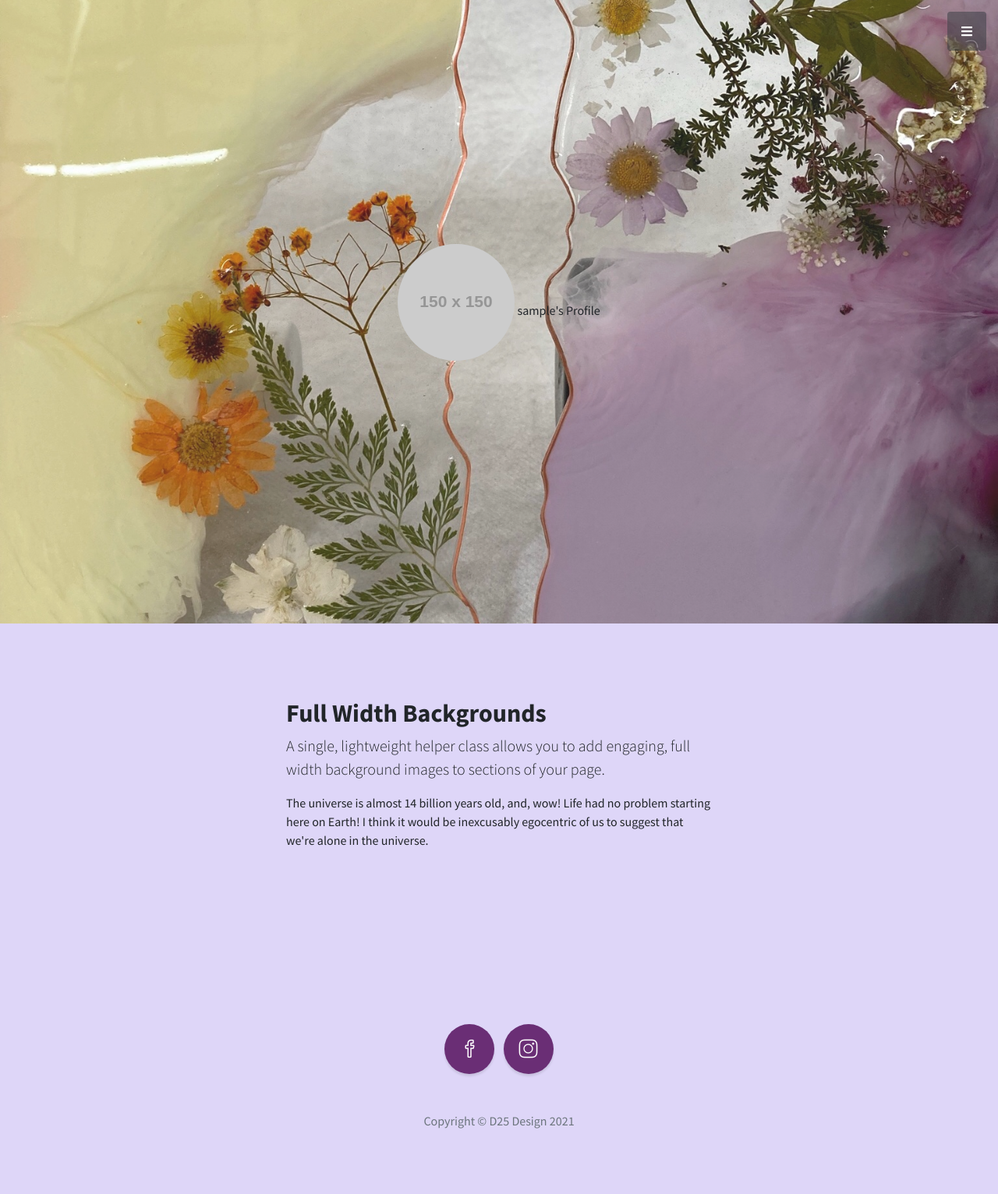
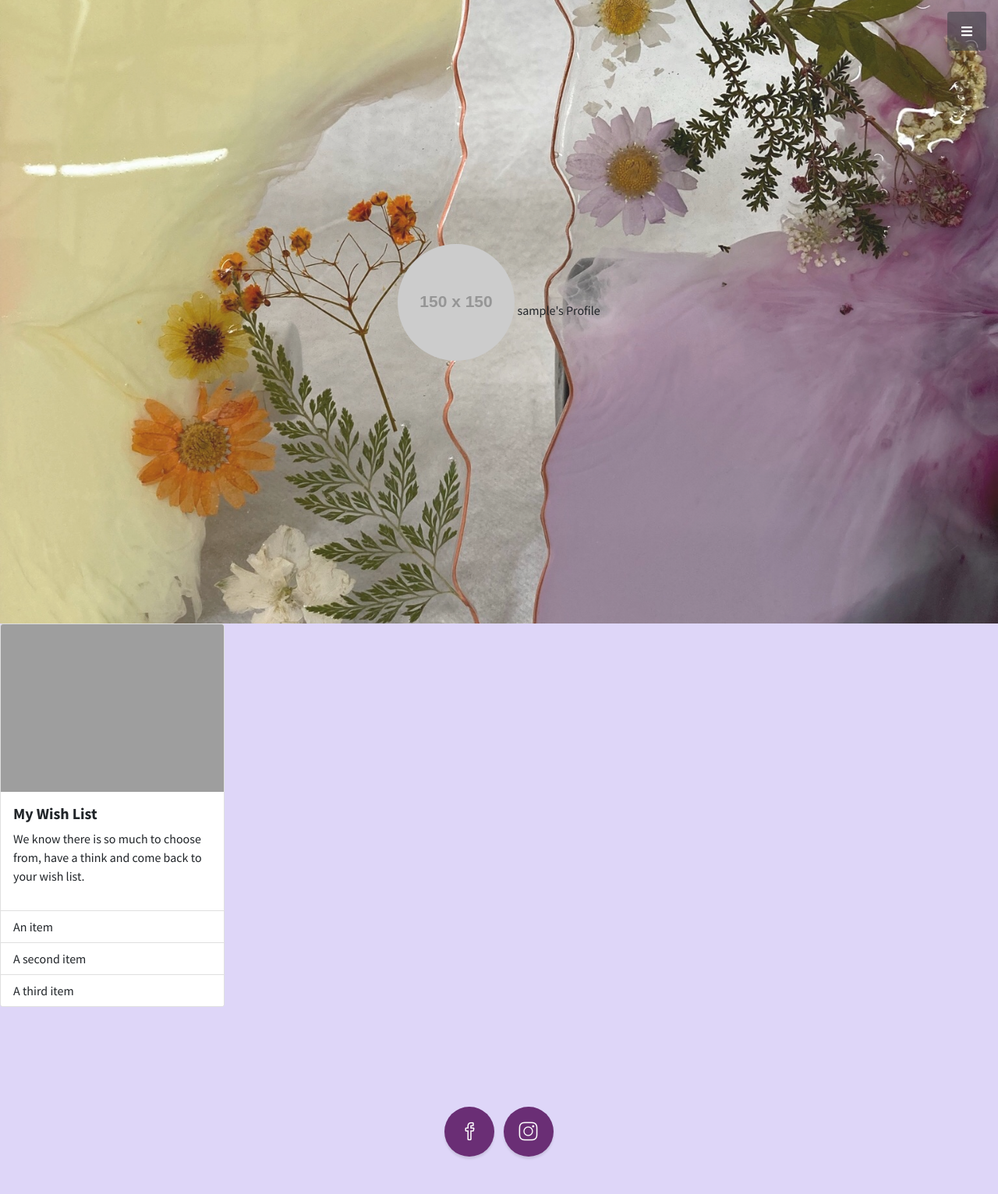
Before and after one commit to DanielMichael82/lila-harz, a Flask app: a page that uses templates/base.html in a window 1280 px wide. Shown: the top 1532 px of the page at 78% size. Before the commit the page ends 1448 px from the top, so only its background shows below. Run offline with Flask 2, Linux system fonts and the light colour scheme; the visitor is signed in with stand-in values (Sample User, id 1); grey boxes labelled with a size stand in for pictures from a placeholder-image service; a database or web service that is not in the repository returns one stand-in record (values such as "Sample title"); some libraries are stand-ins or nearby versions; grey boxes are pictures that could not be loaded.

```diff
--- a/app.py
+++ b/app.py
@@ -28,20 +28,8 @@ def index():
 
 @app.route("/collections")
 def collections():
-    data = []
-    with open("data/products.json", "r") as json_data:
-        data = json.load(json_data)
-    return render_template("collections.html", products=data)
-
-@app.route("/collections/<product_name>")
-def about_product(product_name):
-    product = {}
-    with open("data/products.json", "r") as json_data:
-        data = json.load(json_data)
-        for obj in data:
-            if obj["url"] == product_name:
-                product = obj
-    return render_template("products.html", product=product)
+    products = list(mongo.db.products.find())
+    return render_template("collections.html", products=products)
 
 
 @app.route("/care_guide")
@@ -74,9 +62,10 @@ def sign_up():
         }
         mongo.db.users.insert_one(sign_up)
 
-        # put the new user into 'session' cookie
         session["user"] = request.form.get("username").lower()
         flash("Sign Up Successful!")
+        return redirect(url_for("profile", username=session["user"]))
+
     return render_template("sign_up.html")
 
 
@@ -90,9 +79,14 @@ def login():
         if existing_user:
             # ensure hashed password matches user input
             if check_password_hash(
-                existing_user["password"], request.form.get("password")):
+                existing_user["password"], request.form.get(
+                    "password")):
                     session["user"] = request.form.get("username").lower()
-                    flash("Welcome, {}".format(request.form.get("username")))
+                    flash("Welcome, {}".format(
+                        request.form.get("username")))
+                    return redirect(url_for(
+                        "profile", username=session["user"]))
+
             else:
                 # invalid password match
                 flash("Incorrect Username and/or Password")
@@ -111,7 +105,19 @@ def profile(username):
     # grab the session user's username from db
     username = mongo.db.users.find_one(
         {"username": session["user"]})["username"]
-    return render_template("profile.html", username=username)
+
+    if session["user"]:
+        return render_template("profile.html", username=username)
+
+    return redirect(url_for("login"))
+
+
+@app.route("/logout")
+def logout():
+    # remove user from session cookie
+    flash("You have been logged out")
+    session.pop("user")
+    return redirect(url_for("login"))
 
 
 if __name__ == "__main__":
--- a/templates/base.html
+++ b/templates/base.html
@@ -26,20 +26,23 @@
     <nav id="sidebar-wrapper">
         <ul class="sidebar-nav">
             <li class="sidebar-brand"><a href="#page-top">Lila Harz</a></li>
-            <li class="sidebar-nav-item"><a href="{{ url_for('index') }}">Home</a></li>
-            <li class="sidebar-nav-item"><a href="{{ url_for('profile', username=session['user']) }}">Profile</a></li>
+            <li class="sidebar-nav-item"><a href="{{ url_for('index') }}"><i class="fas fa-home"></i> Home</a></li>
             <li class="sidebar-nav-item"><a href="{{ url_for('collections') }}">Collections</a></li>
             <li class="sidebar-nav-item"><a href="{{ url_for('care_guide') }}">Care Guide</a></li>
             <li class="sidebar-nav-item"><a href="{{ url_for('contact') }}">Contact</a></li>
-            <li class="sidebar-nav-item"><a href="{{ url_for('sign_up') }}">Sign Up</a></li>
+            {% if session.user %}
+            <li class="sidebar-nav-item"><a href="{{ url_for('profile', username=session['user']) }}">Profile</a></li>
+            <li class="sidebar-nav-item"><a href="{{ url_for('logout') }}">Log Out</a></li>
+            {% else %}
             <li class="sidebar-nav-item"><a href="{{ url_for('login') }}"><i class="far fa-user"></i> Login</a></li>
+            <li class="sidebar-nav-item"><a href="{{ url_for('sign_up') }}"><i class="fas fa-user-plus"></i> Sign Up</a></li>
+            {% endif %}
         </ul>
     </nav>
 
 
 {% block content %}
 {% endblock %}
-
 
 
     <!-- Footer-->
--- a/templates/profile.html
+++ b/templates/profile.html
@@ -1,26 +1,27 @@
 {% extends "base.html" %}
 {% block content %}
 
+<!-- Hero Image -->
 <header class="masthead d-flex align-items-center">
     <div class="container px-4 px-lg-5 text-center">
-        <img class="img-fluid rounded-circle mb-4" src="https://dummyimage.com/150x150/6c757d/dee2e6.jpg" alt="..." />
-        {{ username }}'s Profile
+        <div class="text-center my-5">
+            <img class="img-fluid rounded-circle mb-4" src="https://dummyimage.com/150x150/6c757d/dee2e6.jpg" alt="..." />
+            {{ username }}'s Profile
+        </div>
     </div>
 </header>
-<!-- Content section-->
-<section class="py-5">
-    <div class="container my-5">
-        <div class="row justify-content-center">
-            <div class="col-lg-6">
-                <h2>Full Width Backgrounds</h2>
-                <p class="lead">A single, lightweight helper class allows you to add engaging, full width background
-                    images to sections of your page.</p>
-                <p class="mb-0">The universe is almost 14 billion years old, and, wow! Life had no problem starting here
-                    on Earth! I think it would be inexcusably egocentric of us to suggest that we're alone in the
-                    universe.</p>
-            </div>
-        </div>
+
+<div class="card" style="width: 18rem;">
+    <img src="..." class="card-img-top" alt="...">
+    <div class="card-body">
+      <h5 class="card-title">My Wish List</h5>
+      <p class="card-text">We know there is so much to choose from, have a think and come back to your wish list.</p>
     </div>
-</section>
+    <ul class="list-group list-group-flush">
+      <li class="list-group-item">An item</li>
+      <li class="list-group-item">A second item</li>
+      <li class="list-group-item">A third item</li>
+    </ul>
+  </div>
 
 {% endblock %}
```
Also changed, not shown: data/products.json (deleted, +0 -38 lines), templates/collections.html (+20 -12 lines), static/assets/img/logo.jpg (deleted), static/assets/img/portfolio-1.jpg (deleted), static/assets/img/portfolio-3.jpg (deleted), static/assets/img/portfolio-5.jpg (deleted).
